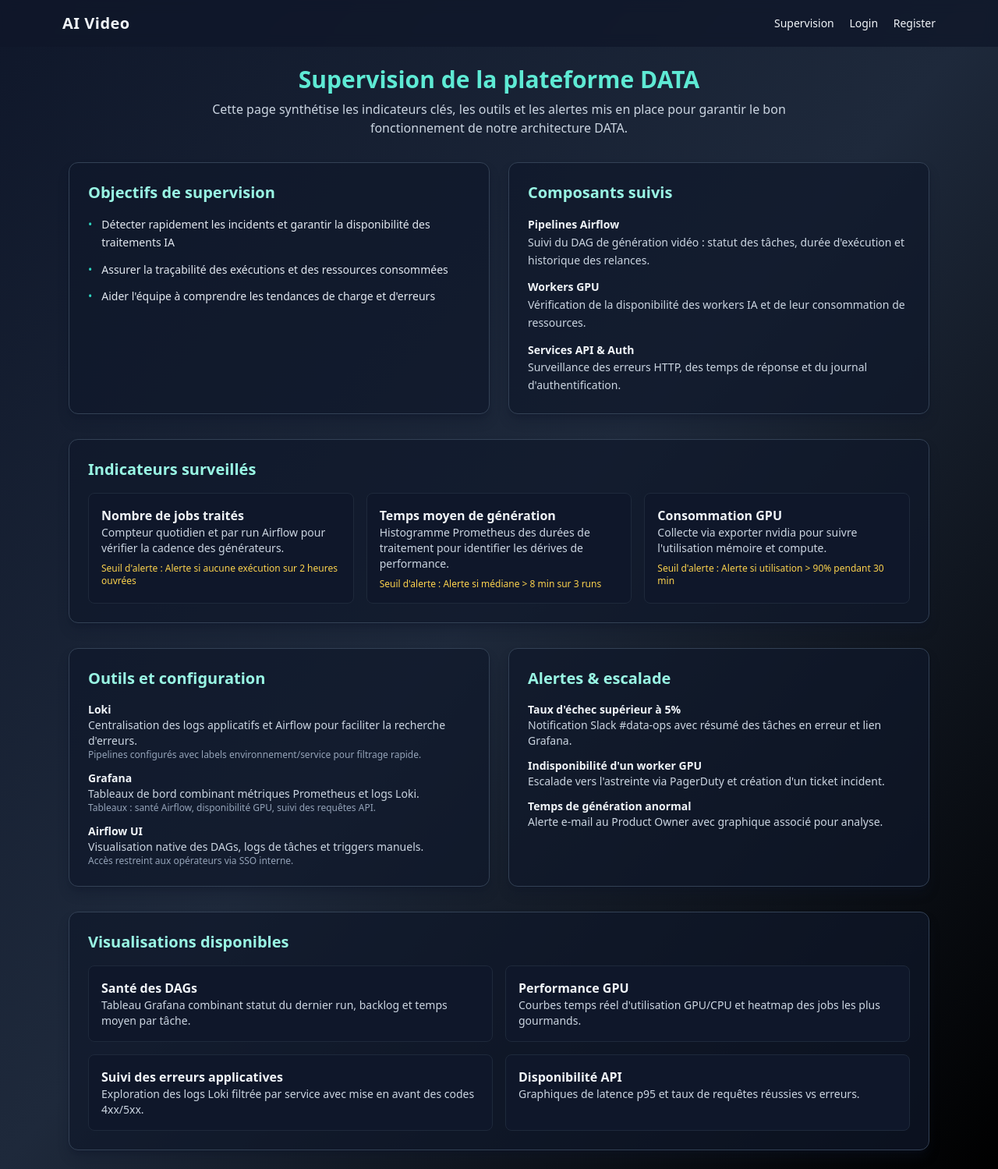
After one commit to AnthonyM951/bloc4_final_project, a Flask app: page /monitoring in a window 1280 px wide. The commit adds this page. Shown: the whole page at 78% size. Run offline with Flask 3, Linux system fonts and the light colour scheme; some libraries are stand-ins or nearby versions.

Commit message:
Add monitoring overview web page

```diff
--- a/src/app.py
+++ b/src/app.py
@@ -1075,6 +1075,95 @@ ALLOWED_METRICS_IPS = set(
 )
 
 
+MONITORING_DASHBOARD = {
+    "objectives": [
+        "Détecter rapidement les incidents et garantir la disponibilité des traitements IA",
+        "Assurer la traçabilité des exécutions et des ressources consommées",
+        "Aider l'équipe à comprendre les tendances de charge et d'erreurs",
+    ],
+    "components": [
+        {
+            "name": "Pipelines Airflow",
+            "description": "Suivi du DAG de génération vidéo : statut des tâches, durée d'exécution et historique des relances.",
+        },
+        {
+            "name": "Workers GPU",
+            "description": "Vérification de la disponibilité des workers IA et de leur consommation de ressources.",
+        },
+        {
+            "name": "Services API & Auth",
+            "description": "Surveillance des erreurs HTTP, des temps de réponse et du journal d'authentification.",
+        },
+    ],
+    "metrics": [
+        {
+            "name": "Nombre de jobs traités",
+            "description": "Compteur quotidien et par run Airflow pour vérifier la cadence des générateurs.",
+            "threshold": "Alerte si aucune exécution sur 2 heures ouvrées",
+        },
+        {
+            "name": "Temps moyen de génération",
+            "description": "Histogramme Prometheus des durées de traitement pour identifier les dérives de performance.",
+            "threshold": "Alerte si médiane > 8 min sur 3 runs",
+        },
+        {
+            "name": "Consommation GPU",
+            "description": "Collecte via exporter nvidia pour suivre l'utilisation mémoire et compute.",
+            "threshold": "Alerte si utilisation > 90% pendant 30 min",
+        },
+    ],
+    "tools": [
+        {
+            "name": "Loki",
+            "role": "Centralisation des logs applicatifs et Airflow pour faciliter la recherche d'erreurs.",
+            "details": "Pipelines configurés avec labels environnement/service pour filtrage rapide.",
+        },
+        {
+            "name": "Grafana",
+            "role": "Tableaux de bord combinant métriques Prometheus et logs Loki.",
+            "details": "Tableaux : santé Airflow, disponibilité GPU, suivi des requêtes API.",
+        },
+        {
+            "name": "Airflow UI",
+            "role": "Visualisation native des DAGs, logs de tâches et triggers manuels.",
+            "details": "Accès restreint aux opérateurs via SSO interne.",
+        },
+    ],
+    "alerts": [
+        {
+            "trigger": "Taux d'échec supérieur à 5%",
+            "action": "Notification Slack #data-ops avec résumé des tâches en erreur et lien Grafana.",
+        },
+        {
+            "trigger": "Indisponibilité d'un worker GPU",
+            "action": "Escalade vers l'astreinte via PagerDuty et création d'un ticket incident.",
+        },
+        {
+            "trigger": "Temps de génération anormal",
+            "action": "Alerte e-mail au Product Owner avec graphique associé pour analyse.",
+        },
+    ],
+    "visualisations": [
+        {
+            "name": "Santé des DAGs",
+            "description": "Tableau Grafana combinant statut du dernier run, backlog et temps moyen par tâche.",
+        },
+        {
+            "name": "Performance GPU",
+            "description": "Courbes temps réel d'utilisation GPU/CPU et heatmap des jobs les plus gourmands.",
+        },
+        {
+            "name": "Suivi des erreurs applicatives",
+            "description": "Exploration des logs Loki filtrée par service avec mise en avant des codes 4xx/5xx.",
+        },
+        {
+            "name": "Disponibilité API",
+            "description": "Graphiques de latence p95 et taux de requêtes réussies vs erreurs.",
+        },
+    ],
+}
+
+
 @app.context_processor
 def inject_supabase_status():
     """Injecte l'état de connexion Supabase dans les templates"""
@@ -1121,6 +1210,12 @@ def metrics():
 def home():
     """Page d'accueil HTML"""
     return render_template("index.html")
+
+
+@app.get("/monitoring")
+def monitoring_page():
+    """Page de synthèse du dispositif de supervision et d'alertes."""
+    return render_template("monitoring.html", data=MONITORING_DASHBOARD)
 
 
 @app.get("/api")
--- a/src/templates/base.html
+++ b/src/templates/base.html
@@ -10,6 +10,7 @@
     <div class="max-w-6xl mx-auto flex items-center justify-between p-4">
       <a href="/" class="text-xl font-semibold tracking-wide">AI Video</a>
       <div class="space-x-4 text-sm">
+        <a href="/monitoring" class="hover:text-teal-300">Supervision</a>
         {% if session.get('user_id') %}
         <a href="/dashboard" class="hover:text-teal-300">Dashboard</a>
         {% if session.get('role') == 'admin' %}
--- /dev/null
+++ b/src/templates/monitoring.html
@@ -0,0 +1,94 @@
+{% extends "base.html" %}
+{% block title %}Supervision & alertes{% endblock %}
+{% block content %}
+<section class="space-y-8">
+  <header class="text-center space-y-2">
+    <h1 class="text-3xl font-bold text-teal-300">Supervision de la plateforme DATA</h1>
+    <p class="text-slate-300 max-w-3xl mx-auto">
+      Cette page synthétise les indicateurs clés, les outils et les alertes mis en place pour garantir le bon fonctionnement de notre architecture DATA.
+    </p>
+  </header>
+
+  <div class="grid gap-6 md:grid-cols-2">
+    <article class="bg-slate-900/70 border border-slate-700 rounded-xl p-6 shadow-lg shadow-slate-900/40">
+      <h2 class="text-xl font-semibold text-teal-200 mb-4">Objectifs de supervision</h2>
+      <ul class="space-y-3 text-sm leading-relaxed text-slate-200">
+        {% for goal in data.objectives %}
+        <li class="flex gap-3">
+          <span class="text-teal-400">•</span>
+          <span>{{ goal }}</span>
+        </li>
+        {% endfor %}
+      </ul>
+    </article>
+
+    <article class="bg-slate-900/70 border border-slate-700 rounded-xl p-6 shadow-lg shadow-slate-900/40">
+      <h2 class="text-xl font-semibold text-teal-200 mb-4">Composants suivis</h2>
+      <ul class="space-y-3 text-sm leading-relaxed text-slate-200">
+        {% for component in data.components %}
+        <li>
+          <h3 class="font-semibold text-slate-100">{{ component.name }}</h3>
+          <p class="text-slate-300">{{ component.description }}</p>
+        </li>
+        {% endfor %}
+      </ul>
+    </article>
+  </div>
+
+  <section class="bg-slate-900/70 border border-slate-700 rounded-xl p-6 shadow-lg shadow-slate-900/40">
+    <h2 class="text-xl font-semibold text-teal-200 mb-4">Indicateurs surveillés</h2>
+    <div class="grid gap-4 md:grid-cols-3">
+      {% for metric in data.metrics %}
+      <div class="bg-slate-900 border border-slate-800 rounded-lg p-4">
+        <h3 class="font-semibold text-slate-100">{{ metric.name }}</h3>
+        <p class="text-sm text-slate-300">{{ metric.description }}</p>
+        {% if metric.threshold %}
+        <p class="text-xs text-amber-300 mt-2">Seuil d'alerte : {{ metric.threshold }}</p>
+        {% endif %}
+      </div>
+      {% endfor %}
+    </div>
+  </section>
+
+  <section class="grid gap-6 md:grid-cols-2">
+    <article class="bg-slate-900/70 border border-slate-700 rounded-xl p-6 shadow-lg shadow-slate-900/40">
+      <h2 class="text-xl font-semibold text-teal-200 mb-4">Outils et configuration</h2>
+      <ul class="space-y-3 text-sm text-slate-200">
+        {% for tool in data.tools %}
+        <li>
+          <h3 class="font-semibold text-slate-100">{{ tool.name }}</h3>
+          <p class="text-slate-300">{{ tool.role }}</p>
+          {% if tool.details %}
+          <p class="text-xs text-slate-400">{{ tool.details }}</p>
+          {% endif %}
+        </li>
+        {% endfor %}
+      </ul>
+    </article>
+
+    <article class="bg-slate-900/70 border border-slate-700 rounded-xl p-6 shadow-lg shadow-slate-900/40">
+      <h2 class="text-xl font-semibold text-teal-200 mb-4">Alertes & escalade</h2>
+      <ul class="space-y-3 text-sm text-slate-200">
+        {% for alert in data.alerts %}
+        <li>
+          <h3 class="font-semibold text-slate-100">{{ alert.trigger }}</h3>
+          <p class="text-slate-300">{{ alert.action }}</p>
+        </li>
+        {% endfor %}
+      </ul>
+    </article>
+  </section>
+
+  <section class="bg-slate-900/70 border border-slate-700 rounded-xl p-6 shadow-lg shadow-slate-900/40">
+    <h2 class="text-xl font-semibold text-teal-200 mb-4">Visualisations disponibles</h2>
+    <div class="grid gap-4 md:grid-cols-2">
+      {% for viz in data.visualisations %}
+      <div class="bg-slate-900 border border-slate-800 rounded-lg p-4">
+        <h3 class="font-semibold text-slate-100">{{ viz.name }}</h3>
+        <p class="text-sm text-slate-300">{{ viz.description }}</p>
+      </div>
+      {% endfor %}
+    </div>
+  </section>
+</section>
+{% endblock %}
```
